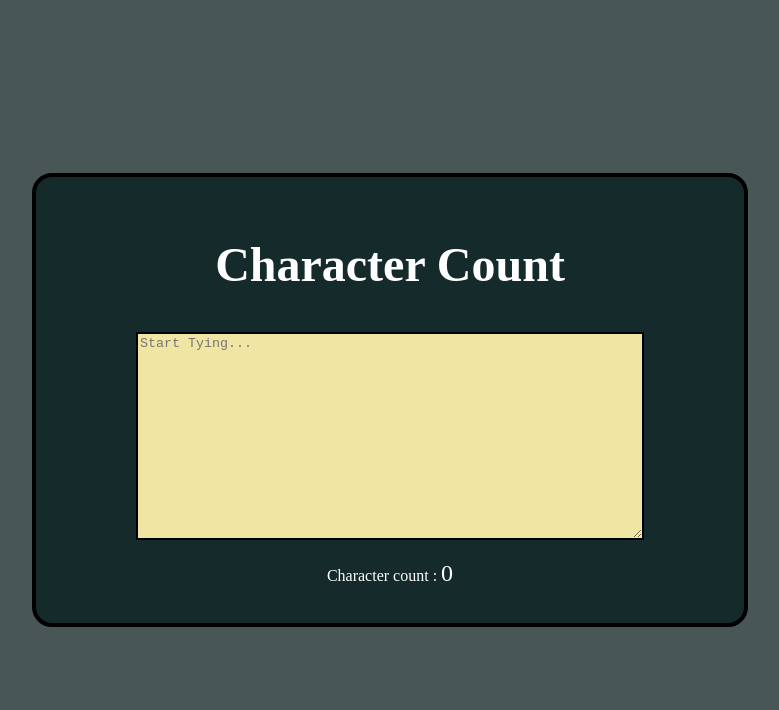
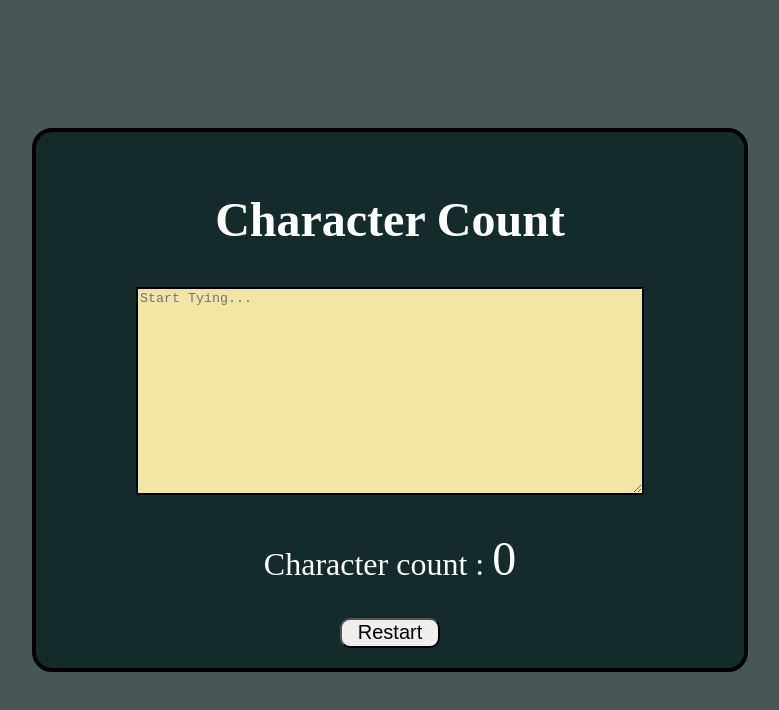
Before and after one commit to Pankajshah00/Character-Count, a plain HTML site: page index.html in a window 1280 px wide. Shown: the whole page, without its empty margins (250-1029 px from the left). Drawn offline with Linux system fonts and the light colour scheme.

Commit message:
Update index.html

```diff
--- a/index.html
+++ b/index.html
@@ -35,11 +35,24 @@ textarea{
     background-color: rgb(241, 229, 163);
 }
 p{
-    font-size: 200%%;
+    font-size: 200%;
 }
+
 span{
     font-size: 150%;
 }
+button{
+    height: 30px;
+    width: 100px;
+    cursor: pointer;
+    font-size: 20px;
+    word-spacing: 10px;
+    border-radius: 10px;
+}
+button:hover{
+    transform: scale(1.20);
+}
+
     </style>
 </head>
 <body>
@@ -48,6 +61,7 @@ span{
             <h2>Character Count </h2>
             <textarea  id="inputtext" placeholder="Start Tying..."></textarea>
             <p>Character count : <span id="count">0</span></p>
+            <button onclick="restart()">Restart</button>
         </div>
     </div>
     <script>
@@ -57,6 +71,10 @@ span{
         inputtext.addEventListener("input",() => {
             count.textContent = inputtext.value.length;
         });
+        function restart(){
+            document.getElementById("inputtext").value = null;
+            document.getElementById("count").value = 0;
+        }
     </script>
 
 </body>
```
